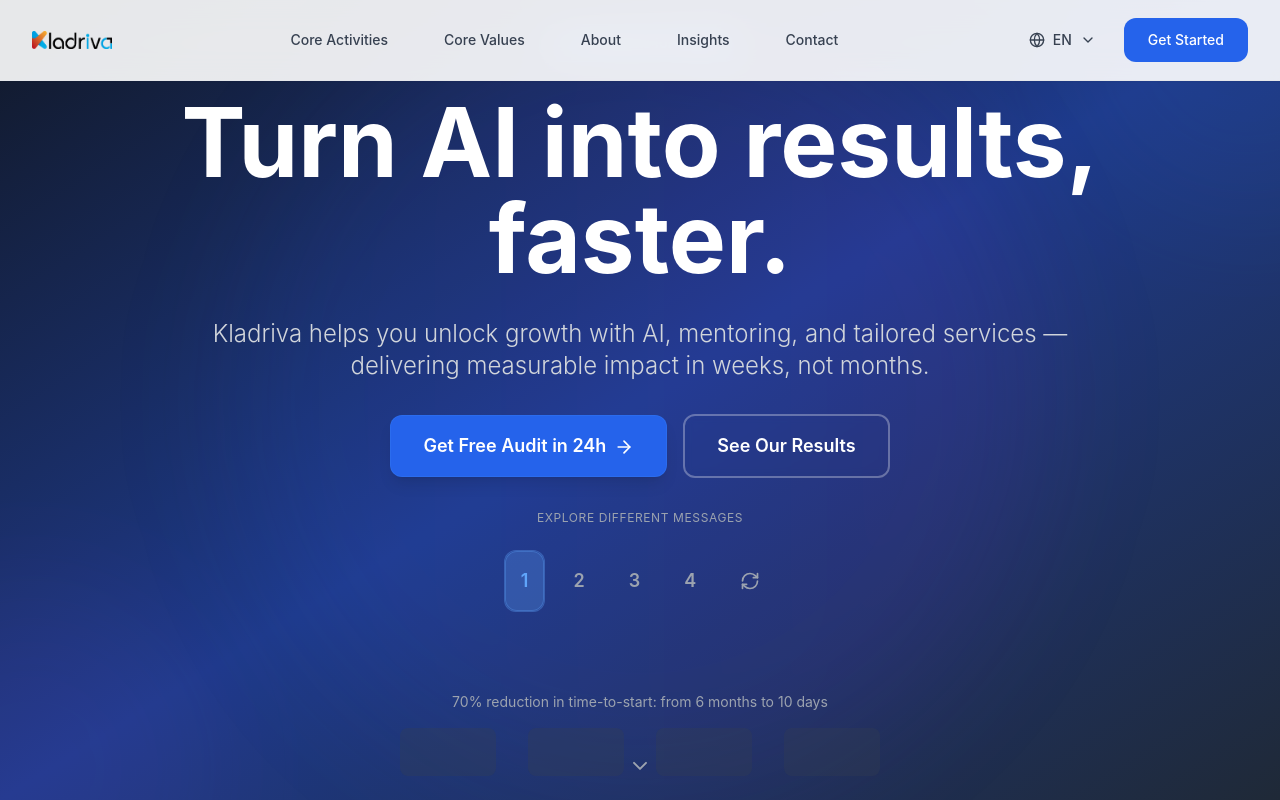
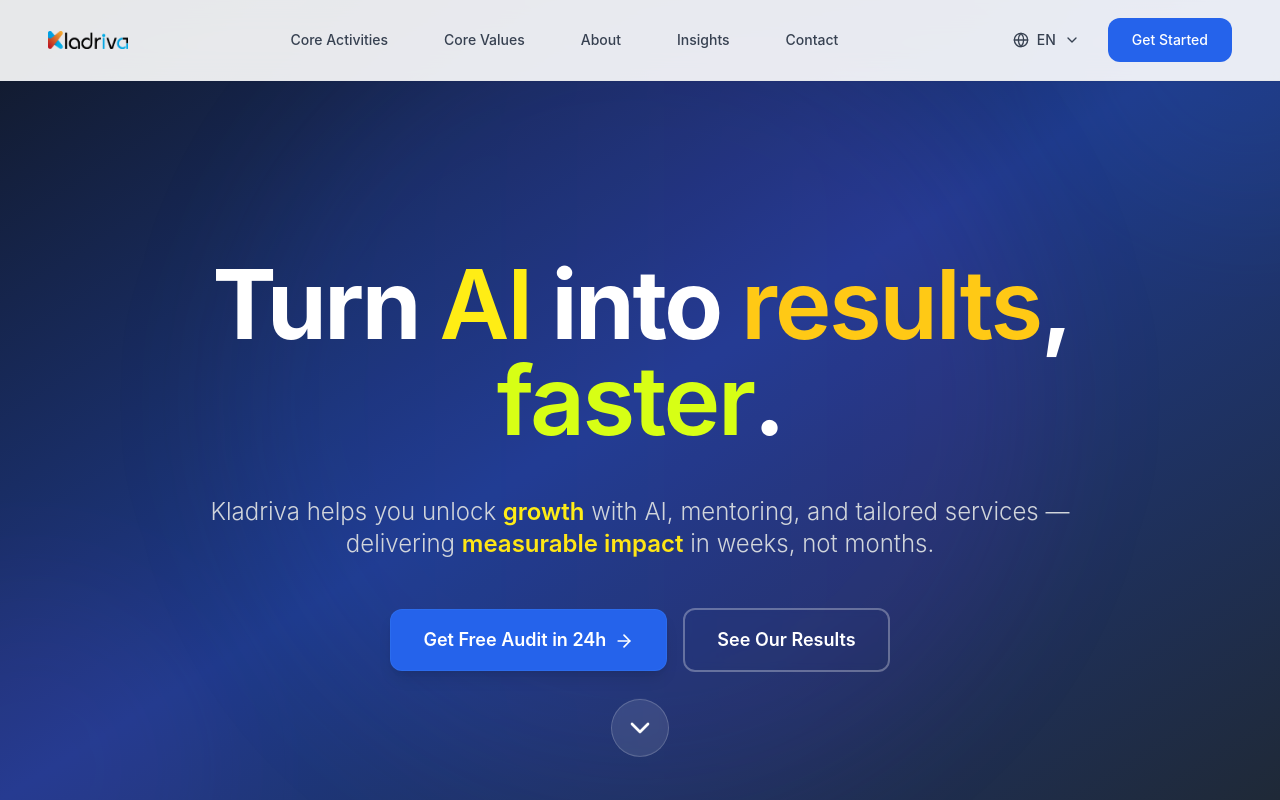
Before and after one commit to steflight/arcc-website, a Next.js app: page / in a window 1280 px wide. Shown: the top 800 px of the page. Built offline with nearby package versions, Linux system fonts and the light colour scheme.

Commit message:
feat: Implémentation des couleurs captivantes avec transitions fluides - Ajout de la palette #ffed15, #ffc915, #d7ff15, #ffe615 - Mise en place des classes CSS color-transition-1 à 4 - Intégration du surlignage dans Hero et CoreActivities - Amélioration de la visibilité et de l'impact visuel

```diff
--- a/src/app/blog/page.tsx
+++ b/src/app/blog/page.tsx
@@ -1,5 +1,6 @@
 import { Metadata } from 'next'
 import { getAllBlogPosts, getAllCategories, getAllTags } from '@/lib/blog'
+import Header from '@/components/Header'
 import BlogList from '@/components/BlogList'
 import BlogSearch from '@/components/BlogSearch'
 import BlogCategories from '@/components/BlogCategories'
@@ -18,6 +19,9 @@ export default function BlogPage() {
 
   return (
     <div className="min-h-screen bg-gradient-to-br from-gray-50 via-white to-blue-50">
+      {/* Header Navigation */}
+      <Header />
+
       {/* Hero Section */}
       <section className="pt-32 pb-16 bg-gradient-to-r from-gray-900 via-blue-900 to-gray-800">
         <div className="max-w-7xl mx-auto px-4 sm:px-6 lg:px-8 text-center">
@@ -33,7 +37,7 @@ export default function BlogPage() {
 
       {/* Main Content */}
       <section className="py-16">
-        <div className="max-w-7xl mx-auto px-4 sm:px-6 lg:px-8">
+        <div className="max-w-7xl mx-auto px-6 sm:px-8 lg:px-12">
           <div className="grid grid-cols-1 lg:grid-cols-4 gap-8">
             {/* Sidebar */}
             <div className="lg:col-span-1 space-y-8">
--- a/src/app/globals.css
+++ b/src/app/globals.css
@@ -72,6 +72,44 @@ button:focus, a:focus, input:focus, textarea:focus {
   -webkit-background-clip: text;
   -webkit-text-fill-color: transparent;
   background-clip: text;
+}
+
+/* Captivating color transitions for highlighted text */
+.color-transition-1 {
+  color: #ffed15;
+  transition: color 0.3s ease-in-out;
+}
+
+.color-transition-2 {
+  color: #ffc915;
+  transition: color 0.3s ease-in-out;
+}
+
+.color-transition-3 {
+  color: #d7ff15;
+  transition: color 0.3s ease-in-out;
+}
+
+.color-transition-4 {
+  color: #ffe615;
+  transition: color 0.3s ease-in-out;
+}
+
+/* Hover effects for color transitions */
+.color-transition-1:hover {
+  color: #ffc915;
+}
+
+.color-transition-2:hover {
+  color: #d7ff15;
+}
+
+.color-transition-3:hover {
+  color: #ffe615;
+}
+
+.color-transition-4:hover {
+  color: #ffed15;
 }
 
 /* Custom animations */
--- a/src/components/About.tsx
+++ b/src/components/About.tsx
@@ -24,7 +24,7 @@ export default function About() {
 
   return (
     <section id="about" className="py-24 bg-white">
-      <div className="max-w-7xl mx-auto px-4 sm:px-6 lg:px-8">
+      <div className="max-w-7xl mx-auto px-6 sm:px-8 lg:px-12">
         <div className="grid grid-cols-1 lg:grid-cols-2 gap-16 items-center">
           {/* Left Column - Content */}
           <motion.div
--- a/src/components/BlogPreviewClient.tsx
+++ b/src/components/BlogPreviewClient.tsx
@@ -12,7 +12,7 @@ interface BlogPreviewClientProps {
 export default function BlogPreviewClient({ posts }: BlogPreviewClientProps) {
   return (
     <section id="insights" className="py-24 bg-gradient-to-br from-gray-50 via-white to-blue-50">
-      <div className="max-w-7xl mx-auto px-4 sm:px-6 lg:px-8">
+      <div className="max-w-7xl mx-auto px-6 sm:px-8 lg:px-12">
         {/* Section Header */}
         <motion.div
           initial={{ opacity: 0, y: 30 }}
--- a/src/components/Contact.tsx
+++ b/src/components/Contact.tsx
@@ -56,7 +56,7 @@ export default function Contact() {
 
   return (
     <section id="contact" className="py-24 bg-gradient-to-br from-gray-50 to-blue-50">
-      <div className="max-w-7xl mx-auto px-4 sm:px-6 lg:px-8">
+      <div className="max-w-7xl mx-auto px-6 sm:px-8 lg:px-12">
         {/* Section Header */}
         <motion.div
           initial={{ opacity: 0, y: 30 }}
@@ -80,7 +80,7 @@ export default function Contact() {
             whileInView={{ opacity: 1, x: 0 }}
             transition={{ duration: 0.8 }}
             viewport={{ once: true }}
-            className="bg-white rounded-2xl p-8 shadow-xl border border-gray-100"
+            className="bg-white rounded-2xl p-6 sm:p-8 shadow-xl border border-gray-100"
           >
             <h3 className="text-2xl font-bold text-gray-900 mb-6">
               {t('contact.form.title')}
--- a/src/components/CoreValues.tsx
+++ b/src/components/CoreValues.tsx
@@ -55,7 +55,7 @@ export default function CoreValues() {
 
   return (
     <section id="values" className="py-24 bg-gradient-to-br from-gray-50 to-blue-50">
-      <div className="max-w-7xl mx-auto px-4 sm:px-6 lg:px-8">
+      <div className="max-w-7xl mx-auto px-6 sm:px-8 lg:px-12">
         {/* Section Header */}
         <motion.div
           initial={{ opacity: 0, y: 30 }}
@@ -83,7 +83,7 @@ export default function CoreValues() {
               viewport={{ once: true }}
               className="group relative"
             >
-              <div className="bg-white rounded-2xl p-8 shadow-lg hover:shadow-2xl transition-all duration-300 transform hover:-translate-y-2 border border-gray-100 hover:border-gray-200">
+              <div className="bg-white rounded-2xl p-6 sm:p-8 shadow-lg hover:shadow-2xl transition-all duration-300 transform hover:-translate-y-2 border border-gray-100 hover:border-gray-200">
                 {/* Icon */}
                 <div className={`inline-flex p-4 rounded-2xl bg-gradient-to-r ${value.color} text-white mb-6 group-hover:scale-110 transition-transform duration-300`}>
                   <value.icon className="h-8 w-8" />
--- a/src/components/Footer.tsx
+++ b/src/components/Footer.tsx
@@ -50,7 +50,7 @@ export default function Footer() {
   return (
     <footer className="bg-gray-900 text-white">
       {/* Main Footer Content */}
-      <div className="max-w-7xl mx-auto px-4 sm:px-6 lg:px-8 py-16">
+      <div className="max-w-7xl mx-auto px-6 sm:px-8 lg:px-12 py-16">
         <div className="grid grid-cols-1 md:grid-cols-2 lg:grid-cols-5 gap-8">
           {/* Company Info */}
           <div className="lg:col-span-2">
@@ -73,7 +73,7 @@ export default function Footer() {
                 </div>
                 <div className="flex items-center space-x-3 text-gray-300">
                   <Phone className="h-4 w-4" />
-                  <span>+1 (514) 555-0123</span>
+                  <span>+1 (438) 951-5008</span>
                 </div>
                 <div className="flex items-center space-x-3 text-gray-300">
                   <MapPin className="h-4 w-4" />
--- a/src/components/Header.tsx
+++ b/src/components/Header.tsx
@@ -12,11 +12,11 @@ export default function Header() {
   const { language, setLanguage, t } = useLanguage()
 
   const navigation = [
-    { name: t('nav.activities'), href: '#activities' },
-    { name: t('nav.values'), href: '#values' },
-    { name: t('nav.about'), href: '#about' },
+    { name: t('nav.activities'), href: '/#activities' },
+    { name: t('nav.values'), href: '/#values' },
+    { name: t('nav.about'), href: '/#about' },
     { name: t('nav.insights'), href: '/blog' },
-    { name: t('nav.contact'), href: '#contact' },
+    { name: t('nav.contact'), href: '/#contact' },
   ]
 
   const languages = [
@@ -31,7 +31,7 @@ export default function Header() {
 
   return (
     <header className="fixed top-0 left-0 right-0 z-50 bg-white/90 backdrop-blur-lg shadow-sm border-b border-gray-200">
-      <div className="max-w-7xl mx-auto px-4 sm:px-6 lg:px-8">
+      <div className="max-w-7xl mx-auto px-6 sm:px-8 lg:px-12">
         <div className="flex justify-between items-center h-20">
           {/* Logo */}
           <div className="flex-shrink-0">
@@ -90,7 +90,7 @@ export default function Header() {
 
             {/* CTA Button */}
             <Link
-              href="#contact"
+              href="/#contact"
               className="bg-blue-600 text-white px-6 py-3 rounded-xl text-sm font-medium hover:bg-blue-700 transition-all duration-200 hover:shadow-lg"
             >
               {t('header.getStarted')}
--- a/src/components/Hero.tsx
+++ b/src/components/Hero.tsx
@@ -1,46 +1,15 @@
 'use client'
 
 import { motion } from 'framer-motion'
-import { ArrowRight, ChevronDown, RefreshCw } from 'lucide-react'
+import { ArrowRight, ChevronDown } from 'lucide-react'
 import Link from 'next/link'
-import { useState } from 'react'
 import { useLanguage } from '@/contexts/LanguageContext'
 
 export default function Hero() {
   const { t } = useLanguage()
-  const [currentBannerOption, setCurrentBannerOption] = useState(1)
-
-  const bannerOptions = [
-    {
-      id: 1,
-      headline: t('hero.banner.option1.headline'),
-      subtitle: t('hero.banner.option1.subtitle')
-    },
-    {
-      id: 2,
-      headline: t('hero.banner.option2.headline'),
-      subtitle: t('hero.banner.option2.subtitle')
-    },
-    {
-      id: 3,
-      headline: t('hero.banner.option3.headline'),
-      subtitle: t('hero.banner.option3.subtitle')
-    },
-    {
-      id: 4,
-      headline: t('hero.banner.option4.headline'),
-      subtitle: t('hero.banner.option4.subtitle')
-    }
-  ]
-
-  const currentBanner = bannerOptions[currentBannerOption - 1]
-
-  const cycleBanner = () => {
-    setCurrentBannerOption((prev) => (prev % 4) + 1)
-  }
 
   return (
-    <section className="relative min-h-screen flex items-center justify-center bg-gradient-to-br from-gray-900 via-blue-900 to-gray-800 overflow-hidden">
+    <section className="relative min-h-screen flex items-center justify-center bg-gradient-to-br from-gray-900 via-blue-900 to-gray-800 overflow-hidden px-4">
       {/* Background Elements */}
       <div className="absolute inset-0 overflow-hidden">
         <div className="absolute -top-40 -right-40 w-96 h-96 bg-blue-500/20 rounded-full opacity-30 blur-3xl"></div>
@@ -49,56 +18,43 @@ export default function Hero() {
       </div>
 
              {/* Main Content */}
-      <div className="relative z-10 max-w-6xl mx-auto px-4 sm:px-6 lg:px-8 text-center">
+       <div className="relative z-10 w-full max-w-6xl mx-auto px-6 sm:px-8 lg:px-12 text-center pt-20 sm:pt-32">
         <motion.div
           initial={{ opacity: 0, y: 30 }}
           animate={{ opacity: 1, y: 0 }}
           transition={{ duration: 0.8 }}
-          className="space-y-8"
+                     className="space-y-12 w-full flex flex-col items-center justify-center"
         >
-          {/* Badge */}
-          <motion.div
-            initial={{ opacity: 0, scale: 0.9 }}
-            animate={{ opacity: 1, scale: 1 }}
-            transition={{ duration: 0.6, delay: 0.2 }}
-            className="inline-flex items-center px-4 py-2 rounded-full bg-blue-500/20 text-blue-300 text-sm font-medium border border-blue-400/30 backdrop-blur-sm"
-          >
-            <span className="w-2 h-2 bg-blue-400 rounded-full mr-2 animate-pulse"></span>
-            {t('hero.badge')}
-          </motion.div>
+
 
                      {/* Main Headline */}
            <motion.h1
-            key={currentBannerOption}
              initial={{ opacity: 0, y: 30 }}
              animate={{ opacity: 1, y: 0 }}
              transition={{ duration: 0.8, delay: 0.1 }}
-            className="text-5xl md:text-7xl lg:text-8xl font-bold text-white leading-tight"
-          >
-            {currentBanner.headline}
-          </motion.h1>
+             className="text-3xl sm:text-4xl md:text-6xl lg:text-7xl xl:text-8xl font-bold text-white leading-tight max-w-5xl mx-auto tracking-tight"
+             dangerouslySetInnerHTML={{ __html: t('hero.banner.option1.headline') }}
+           />
 
            {/* Subtitle */}
            <motion.p
-            key={`subtitle-${currentBannerOption}`}
              initial={{ opacity: 0, y: 30 }}
              animate={{ opacity: 1, y: 0 }}
              transition={{ duration: 0.8, delay: 0.2 }}
-            className="text-xl md:text-2xl text-gray-300 max-w-4xl mx-auto leading-relaxed font-light"
-          >
-            {currentBanner.subtitle}
-          </motion.p>
+             className="text-base sm:text-lg md:text-xl lg:text-2xl text-gray-300 max-w-4xl mx-auto leading-relaxed font-light text-center"
+             dangerouslySetInnerHTML={{ __html: t('hero.banner.option1.subtitle') }}
+           />
 
           {/* CTA Buttons */}
           <motion.div
             initial={{ opacity: 0, y: 30 }}
             animate={{ opacity: 1, y: 0 }}
             transition={{ duration: 0.8, delay: 0.7 }}
-            className="flex flex-col sm:flex-row gap-4 justify-center items-center"
+            className="flex flex-col sm:flex-row gap-4 justify-center items-center w-full"
           >
             <Link
               href="#contact"
-              className="group bg-blue-600 text-white px-8 py-4 rounded-xl text-lg font-semibold hover:bg-blue-700 transition-all duration-300 transform hover:scale-105 shadow-lg hover:shadow-xl border border-blue-500/30"
+              className="group bg-blue-600 text-white px-6 sm:px-8 py-3 sm:py-4 rounded-xl text-base sm:text-lg font-semibold hover:bg-blue-700 transition-all duration-300 transform hover:scale-105 shadow-lg hover:shadow-xl border border-blue-500/30"
             >
               {t('hero.cta.primary')}
               <ArrowRight className="inline-block ml-2 h-5 w-5 group-hover:translate-x-1 transition-transform duration-300" />
@@ -106,80 +62,15 @@ export default function Hero() {
 
             <Link
               href="#activities"
-              className="group text-white hover:text-blue-300 px-8 py-4 rounded-xl text-lg font-semibold border-2 border-white/30 hover:border-blue-400 transition-all duration-300 hover:bg-white/10 backdrop-blur-sm"
+              className="group text-white hover:text-blue-300 px-6 sm:px-8 py-3 sm:py-4 rounded-xl text-base sm:text-lg font-semibold border-2 border-white/30 hover:border-blue-400 transition-all duration-300 hover:bg-white/10 backdrop-blur-sm"
             >
               {t('hero.cta.secondary')}
             </Link>
           </motion.div>
 
-          {/* Elegant Banner Selector - Google Style */}
-          <motion.div
-            initial={{ opacity: 0, y: 20 }}
-            animate={{ opacity: 1, y: 0 }}
-            transition={{ duration: 0.6, delay: 0.5 }}
-            className="mt-16"
-          >
-            {/* Subtle Label */}
-            <div className="text-xs text-gray-400 uppercase tracking-wider mb-6">
-              Explore Different Messages
-            </div>
 
-            {/* Clean Selector with Google Aesthetic */}
-            <div className="flex items-center justify-center space-x-3">
-              {bannerOptions.map((option) => (
-                <button
-                  key={option.id}
-                  onClick={() => setCurrentBannerOption(option.id)}
-                  className={`group relative p-4 transition-all duration-300 rounded-xl ${
-                    currentBannerOption === option.id
-                      ? 'text-blue-400 bg-blue-400/10 border border-blue-400/30'
-                      : 'text-gray-400 hover:text-gray-300 hover:bg-gray-800/50'
-                  }`}
-                  title={`Banner ${option.id}`}
-                >
-                  {/* Active Indicator */}
-                  {currentBannerOption === option.id && (
-                    <motion.div
-                      layoutId="activeBanner"
-                      className="absolute inset-0 bg-blue-400/20 rounded-xl border border-blue-400/30"
-                      initial={false}
-                      transition={{ type: "spring", stiffness: 500, damping: 30 }}
-                    />
-                  )}
 
-                  {/* Content */}
-                  <span className="relative z-10 text-lg font-semibold">
-                    {option.id}
-                  </span>
-                </button>
-              ))}
 
-              {/* Cycle Button */}
-              <button
-                onClick={cycleBanner}
-                className="ml-6 p-4 text-gray-400 hover:text-blue-400 transition-all duration-200 group rounded-xl hover:bg-gray-800/50 hover:shadow-lg"
-                title="Cycle through banner options"
-              >
-                <RefreshCw className="h-5 w-5 group-hover:rotate-180 transition-transform duration-300" />
-              </button>
-            </div>
-          </motion.div>
-
-          {/* Trust Indicators */}
-          <motion.div
-            initial={{ opacity: 0, y: 30 }}
-            animate={{ opacity: 1, y: 0 }}
-            transition={{ duration: 0.8, delay: 0.9 }}
-            className="pt-12"
-          >
-            <p className="text-sm text-gray-400 mb-4">{t('hero.trust')}</p>
-            <div className="flex justify-center items-center space-x-8 opacity-60">
-              <div className="w-24 h-12 bg-gray-700 rounded-lg animate-pulse"></div>
-              <div className="w-24 h-12 bg-gray-700 rounded-lg animate-pulse"></div>
-              <div className="w-24 h-12 bg-gray-700 rounded-lg animate-pulse"></div>
-              <div className="w-24 h-12 bg-gray-700 rounded-lg animate-pulse"></div>
-            </div>
-          </motion.div>
         </motion.div>
       </div>
 
@@ -188,14 +79,14 @@ export default function Hero() {
          initial={{ opacity: 0 }}
          animate={{ opacity: 1 }}
          transition={{ duration: 1, delay: 1.2 }}
-        className="absolute bottom-8 left-1/2 transform -translate-x-1/2"
+         className="absolute bottom-12 left-1/2 transform -translate-x-1/2 z-20"
        >
          <motion.div
            animate={{ y: [0, 10, 0] }}
            transition={{ duration: 2, repeat: Infinity }}
-          className="text-gray-400"
+           className="text-white bg-white/10 backdrop-blur-sm rounded-full p-3 border border-white/20 hover:bg-white/20 transition-all duration-300 cursor-pointer"
          >
-          <ChevronDown className="h-6 w-6" />
+           <ChevronDown className="h-8 w-8" />
          </motion.div>
        </motion.div>
     </section>
--- a/src/contexts/LanguageContext.tsx
+++ b/src/contexts/LanguageContext.tsx
@@ -30,8 +30,8 @@ const translations = {
     'hero.cta.primary': 'Get Free Audit in 24h',
     'hero.cta.secondary': 'See Our Results',
     'hero.trust': '70% reduction in time-to-start: from 6 months to 10 days',
-    'hero.banner.option1.headline': 'Turn AI into results, faster.',
-    'hero.banner.option1.subtitle': 'Kladriva helps you unlock growth with AI, mentoring, and tailored services — delivering measurable impact in weeks, not months.',
+    'hero.banner.option1.headline': 'Turn <span class="color-transition-1 font-semibold">AI</span> into <span class="color-transition-2 font-semibold">results</span>, <span class="color-transition-3 font-semibold">faster</span>.',
+    'hero.banner.option1.subtitle': 'Kladriva helps you unlock <span class="color-transition-1 font-semibold">growth</span> with AI, mentoring, and tailored services — delivering <span class="color-transition-4 font-semibold">measurable impact</span> in weeks, not months.',
     'hero.banner.option2.headline': 'AI that works for people, not the other way around.',
     'hero.banner.option2.subtitle': 'At Kladriva, we combine technology, mentoring, and human insight to create solutions that drive real business growth.',
     'hero.banner.option3.headline': 'From vision to execution — at the speed of Kladriva.',
@@ -40,8 +40,8 @@ const translations = {
     'hero.banner.option4.subtitle': 'Kladriva delivers AI-driven strategies, mentoring, and custom-built solutions that accelerate your business impact.',
 
     // Core Activities
-    'activities.title': 'Our 3 Core Pillars',
-    'activities.subtitle': 'Three ways to accelerate your growth with Kladriva.',
+    'activities.title': 'Our <span class="color-transition-1 font-semibold">3 Core Pillars</span>',
+    'activities.subtitle': 'Three ways to <span class="color-transition-2 font-semibold">accelerate your growth</span> with Kladriva.',
     'activities.strategic.title': 'AI Consulting',
     'activities.strategic.desc': 'Audit, roadmap and profitable use cases. We identify concrete AI opportunities for your business.',
     'activities.international.title': 'Mentoring',
@@ -114,7 +114,7 @@ const translations = {
     'contact.info.title': 'Contact Information',
     'contact.info.subtitle': 'We are here to accelerate your growth. Contact us and our team will be happy to help you.',
     'contact.info.email': 'contact@kladriva.ca',
-    'contact.info.phone': '+1 (514) 555-0123',
+    'contact.info.phone': '+1 (438) 951-5008',
     'contact.info.office': 'Montreal, Quebec, Canada',
     'contact.response.title': 'Response Time',
     'contact.response.subtitle': 'We respond to all requests within 24 business hours.',
@@ -151,8 +151,8 @@ const translations = {
     'hero.cta.primary': 'Parler à un expert',
     'hero.cta.secondary': 'Découvrir nos services',
     'hero.trust': '70% de réduction du time-to-start : de 6 mois à 10 jours',
-    'hero.banner.option1.headline': 'Transformez l\'IA en résultats, plus rapidement.',
-    'hero.banner.option1.subtitle': 'Kladriva vous aide à débloquer la croissance avec l\'IA, le mentoring et des services sur mesure — livrant un impact mesurable en semaines, pas en mois.',
+    'hero.banner.option1.headline': 'Transformez l\'<span class="color-transition-1 font-semibold">IA</span> en <span class="color-transition-2 font-semibold">résultats</span>, plus <span class="color-transition-3 font-semibold">rapidement</span>.',
+    'hero.banner.option1.subtitle': 'Kladriva vous aide à débloquer la <span class="color-transition-1 font-semibold">croissance</span> avec l\'IA, le mentoring et des services sur mesure — livrant un <span class="color-transition-4 font-semibold">impact mesurable</span> en semaines, pas en mois.',
     'hero.banner.option2.headline': 'L\'IA qui travaille pour les gens, pas l\'inverse.',
     'hero.banner.option2.subtitle': 'Chez Kladriva, nous combinons technologie, mentoring et perspicacité humaine pour créer des solutions qui stimulent une vraie croissance business.',
     'hero.banner.option3.headline': 'De la vision à l\'exécution — à la vitesse de Kladriva.',
@@ -161,8 +161,8 @@ const translations = {
     'hero.banner.option4.subtitle': 'Kladriva livre des stratégies pilotées par l\'IA, du mentoring et des solutions sur mesure qui accélèrent votre impact business.',
 
     // Core Activities
-    'activities.title': 'Nos 3 Piliers Kladriva',
-    'activities.subtitle': 'Trois manières d\'accélérer votre croissance avec Kladriva.',
+    'activities.title': 'Nos <span class="color-transition-1 font-semibold">3 Piliers Kladriva</span>',
+    'activities.subtitle': 'Trois manières d\'<span class="color-transition-2 font-semibold">accélérer votre croissance</span> avec Kladriva.',
     'activities.strategic.title': 'Consulting IA',
     'activities.strategic.desc': 'Audit, roadmap et cas d\'usage rentables. Nous identifions les opportunités IA concrètes pour votre business.',
     'activities.international.title': 'Mentoring',
@@ -235,7 +235,7 @@ const translations = {
     'contact.info.title': 'Informations de Contact',
     'contact.info.subtitle': 'Nous sommes là pour accélérer votre croissance. Contactez-nous et notre équipe sera ravie de vous accompagner.',
     'contact.info.email': 'contact@kladriva.ca',
-    'contact.info.phone': '+1 (514) 555-0123',
+    'contact.info.phone': '+1 (438) 951-5008',
     'contact.info.office': 'Montréal, Québec, Canada',
     'contact.response.title': 'Temps de Réponse',
     'contact.response.subtitle': 'Nous répondons à toutes les demandes dans les 24h ouvrables.',
```
Also changed, not shown: src/app/blog/[slug]/page.tsx (+7 -3 lines), src/components/CoreActivities.tsx (+10 -8 lines). Lines whose indentation alone changed are shown as unchanged.
